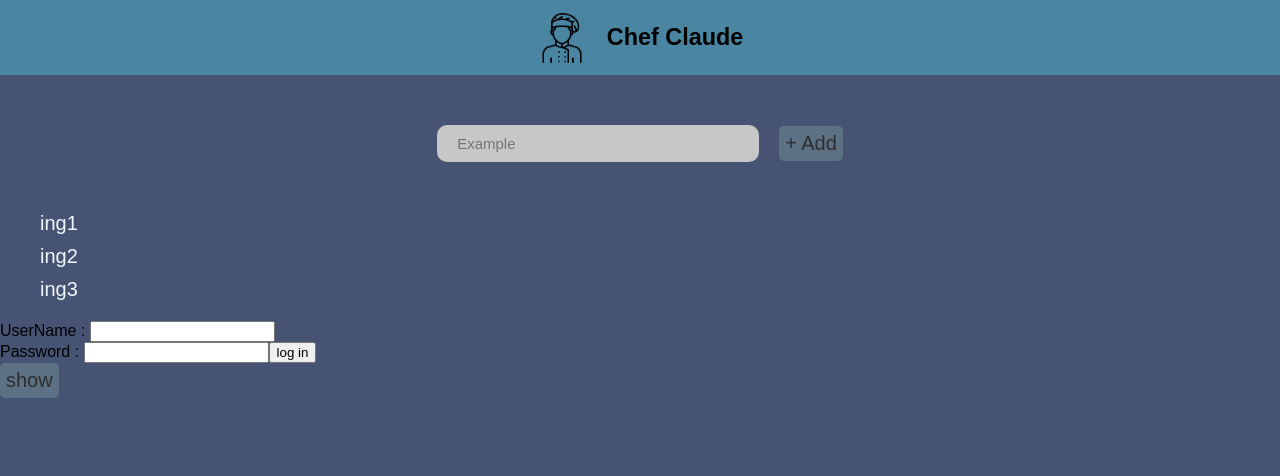
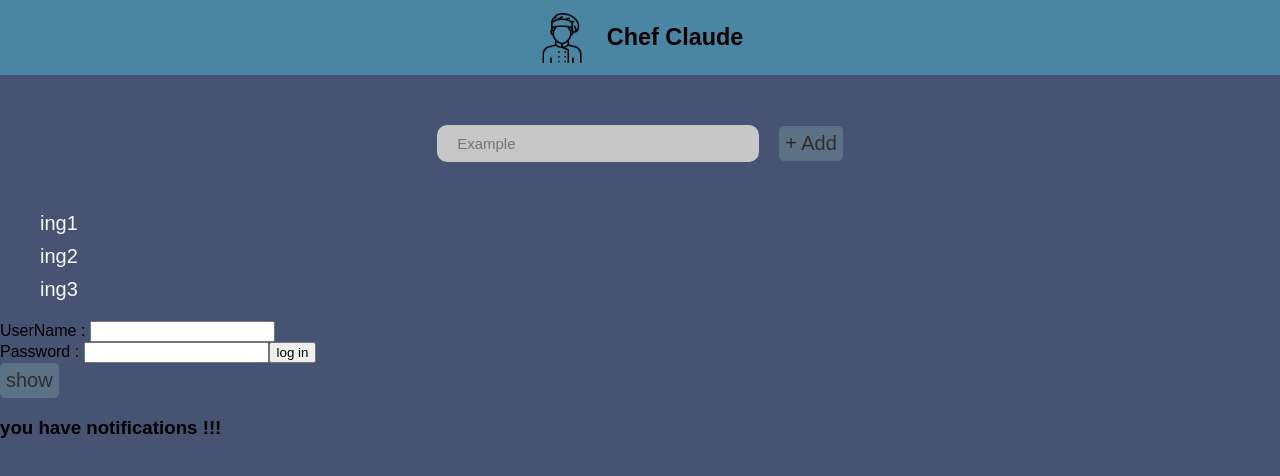
Before and after one commit to walid-amjahdi/Chef_Claude, a React (Create React App) app: page / in a window 1280 px wide. Shown: the top 476 px of the page. Built offline with nearby package versions, Linux system fonts and the light colour scheme.

Commit message:
7:30 13/8

```diff
--- a/src/App.js
+++ b/src/App.js
@@ -3,6 +3,7 @@ import { Header } from './Components/Header';
 import { Main } from './Components/Main';
 import { FavoriteThings } from './Components/FavoriteThings';
 import { ConditionalComp } from './Components/ConditionalComp';
+import { Notification } from './Components/Notification';
 
 function App() {
   return (
@@ -11,6 +12,7 @@ function App() {
       <Main />
       <FavoriteThings />
       <ConditionalComp />
+      <Notification />
     </>
   );
 }
--- /dev/null
+++ b/src/Components/Notification.jsx
@@ -0,0 +1,11 @@
+import { useState } from "react"
+
+export function Notification()
+{
+    const [notifications,setNotifications] = useState(["a","b"])
+    return (
+        <>
+            {(notifications.length !== 0) && <h3>you have notifications !!!</h3>}
+        </>
+    )
+}
```
